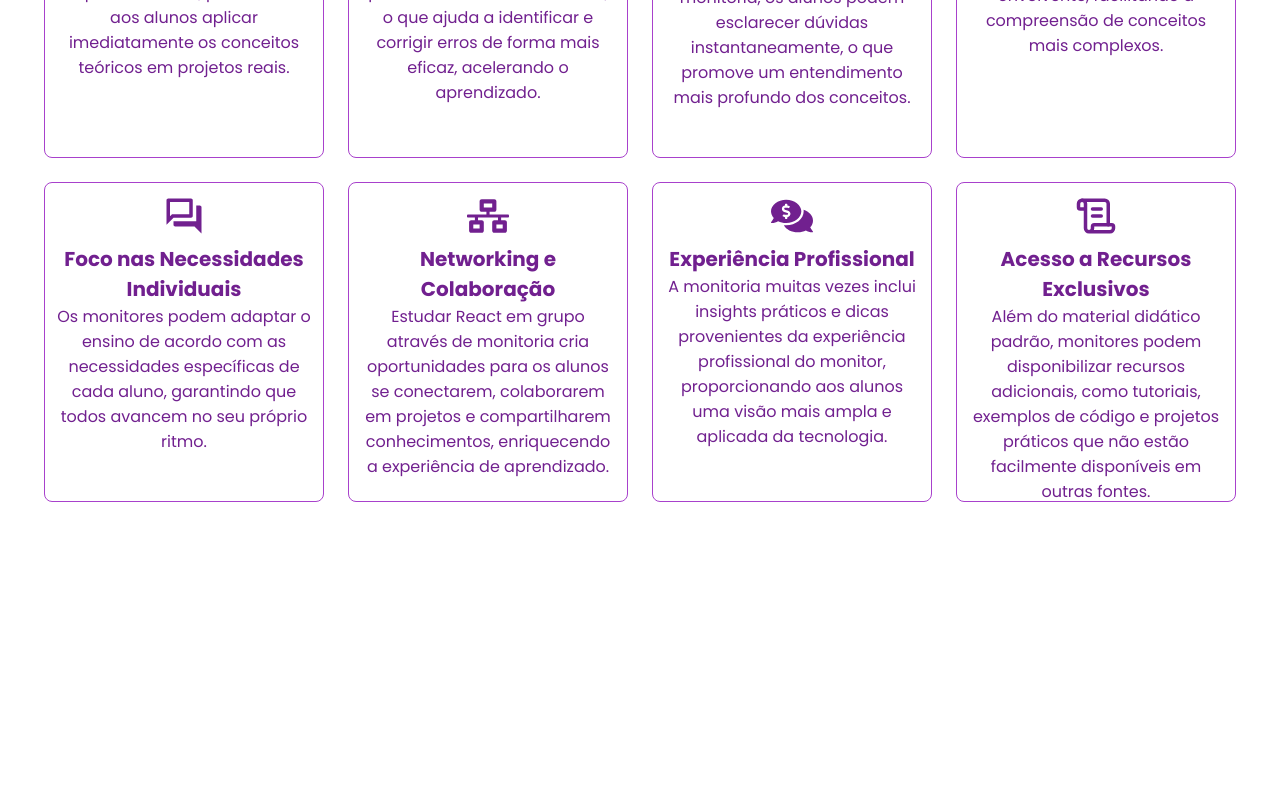
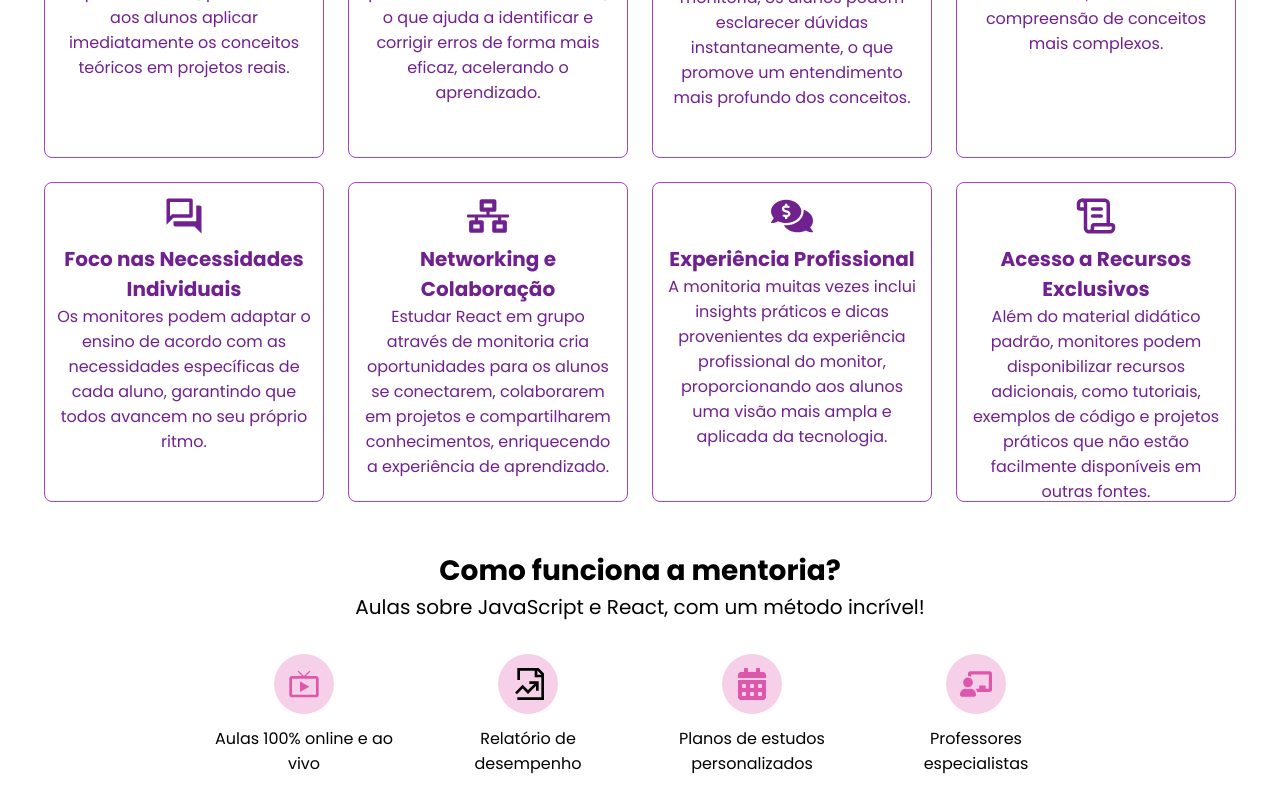
Before and after one commit to Adrianodbs/A3x-mentoria, a React (Vite) app: page / in a window 1280 px wide. Shown: the part 890-1690 px from the top of the page. Before the commit the page ends 1416 px from the top, so only its background shows below. Built offline with nearby package versions, Linux system fonts and the light colour scheme.

Commit message:
Feat: create how it works

```diff
--- /dev/null
+++ b/src/components/HowItWorks/index.tsx
@@ -0,0 +1,88 @@
+import styled from 'styled-components'
+
+import { MdOutlineLiveTv } from 'react-icons/md'
+import { GrDocumentPerformance } from 'react-icons/gr'
+import { FaCalendarAlt, FaChalkboardTeacher } from 'react-icons/fa'
+import Title from '../Title'
+
+export default function HowItWorks() {
+  return (
+    <Container>
+      <Title
+        title="Como funciona a mentoria?"
+        subtitle="Aulas sobre JavaScript e React, com um método incrível!"
+      />
+
+      <Items>
+        <Item>
+          <Img>
+            <MdOutlineLiveTv size={32} color="#DD57AB" />
+          </Img>
+
+          <span>Aulas 100% online e ao vivo</span>
+        </Item>
+        <Item>
+          <Img>
+            <GrDocumentPerformance size={32} color="#DD57AB" />
+          </Img>
+
+          <span>Relatório de desempenho</span>
+        </Item>
+        <Item>
+          <Img>
+            <FaCalendarAlt size={32} color="#DD57AB" />
+          </Img>
+
+          <span>Planos de estudos personalizados</span>
+        </Item>
+        <Item>
+          <Img>
+            <FaChalkboardTeacher size={32} color="#DD57AB" />
+          </Img>
+
+          <span>Professores especialistas</span>
+        </Item>
+      </Items>
+    </Container>
+  )
+}
+
+const Container = styled.div`
+  display: flex;
+  flex-direction: column;
+  justify-content: center;
+  align-items: center;
+  padding: 24px;
+`
+
+const Items = styled.div`
+  display: flex;
+  flex-wrap: wrap;
+  justify-content: center;
+  align-items: center;
+  margin-top: 32px;
+  gap: 24px;
+`
+
+const Item = styled.div`
+  display: flex;
+  flex-direction: column;
+  justify-content: center;
+  align-items: center;
+  width: 200px;
+  text-align: center;
+
+  span {
+    margin-top: 12px;
+  }
+`
+
+const Img = styled.div`
+  background-color: var(--pink-100);
+  width: 60px;
+  height: 60px;
+  display: flex;
+  justify-content: center;
+  align-items: center;
+  border-radius: 50%;
+`
--- /dev/null
+++ b/src/components/Title/index.tsx
@@ -0,0 +1,31 @@
+import styled from 'styled-components'
+
+interface TitleProps {
+  title: string
+  subtitle: string
+}
+
+export default function Title({ title, subtitle }: TitleProps) {
+  return (
+    <Container>
+      <h2>{title}</h2>
+      <span>{subtitle}</span>
+    </Container>
+  )
+}
+
+const Container = styled.div`
+  display: flex;
+  flex-direction: column;
+  text-align: center;
+  justify-content: center;
+  align-items: center;
+
+  h2 {
+    font-size: 28px;
+  }
+
+  span {
+    font-size: 20px;
+  }
+`
--- a/src/pages/Home/index.tsx
+++ b/src/pages/Home/index.tsx
@@ -1,19 +1,25 @@
 import CardsQuestionCollection from '../../components/CardsQuestionCollection'
+import HowItWorks from '../../components/HowItWorks'
 import Presentation from '../../components/Presentation/Presentation'
+import Title from '../../components/Title'
 import * as C from './styles'
 
 export default function Home() {
   return (
     <C.Container>
       <Presentation
-        title="Monitoria em JavaScript e React:"
+        title="Mentoria em JavaScript e React:"
         subtitle="Você superando os desafios do Front End!"
       />
       <C.Questions>
-        <h2>Por que você deveria aprender React através da monitoria?</h2>
-        <span>Ensinamos muito mais que conteúdos para nossos alunos.</span>
+        <Title
+          title="Por que você deveria aprender React através da mentoria?"
+          subtitle="Ensinamos muito mais que conteúdos para nossos alunos."
+        />
+
         <CardsQuestionCollection />
       </C.Questions>
+      <HowItWorks />
     </C.Container>
   )
 }
--- a/src/pages/Home/styles.ts
+++ b/src/pages/Home/styles.ts
@@ -15,13 +15,6 @@ export const Questions = styled.div`
   text-align: center;
   padding: 24px;
 
-  h2{
-    font-size: 28px;
-  }
-
-  span{
-    font-size: 20px;
-  }
 `
 
 export const Cards = styled.div``
```
